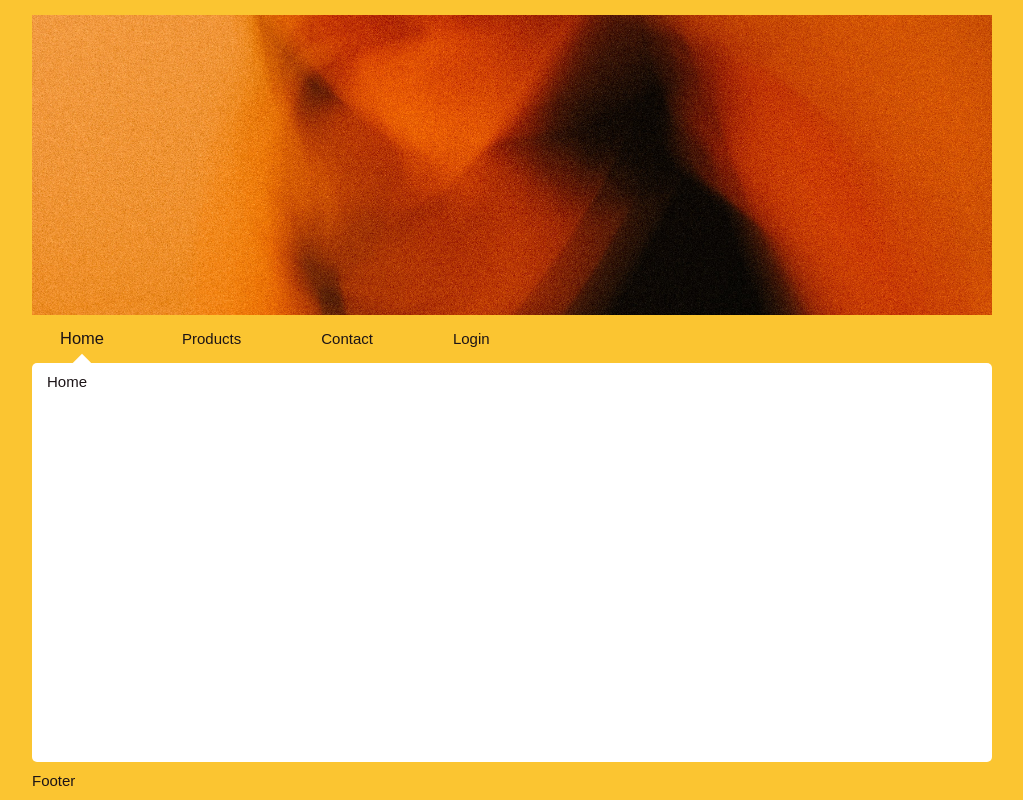
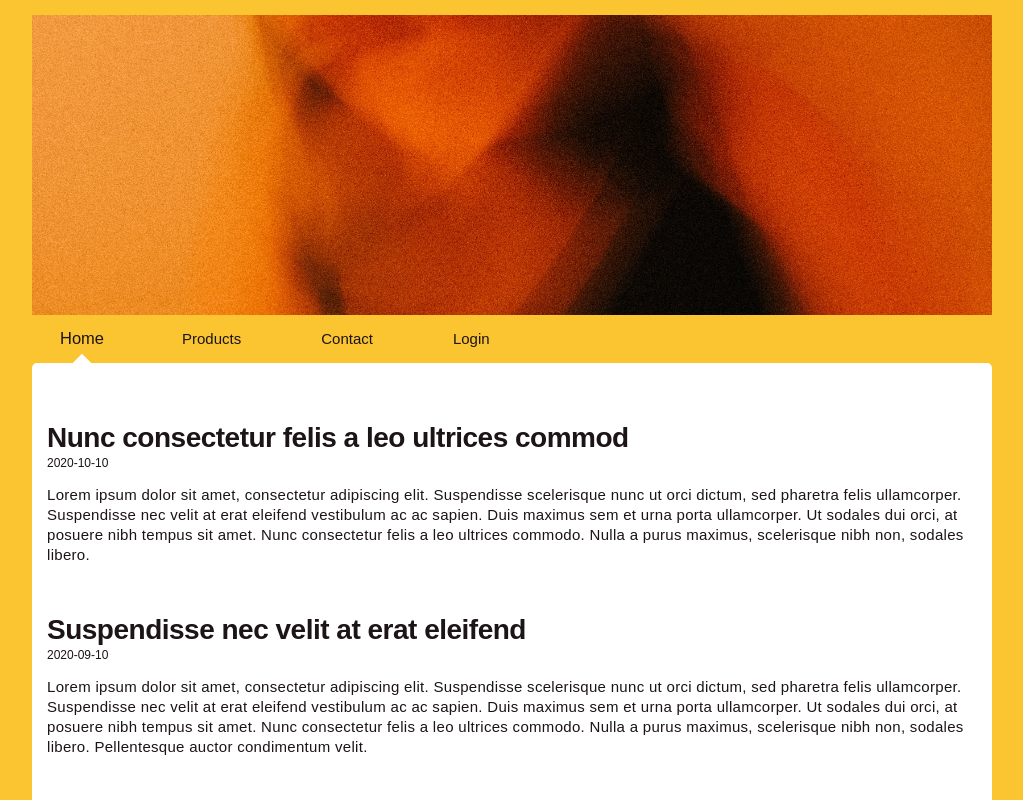
Before and after one commit to conspir0/react-14_router, a React (Create React App) app: page / in a window 1280 px wide. Shown: the top 800 px of the page, without its empty margins (128-1151 px from the left). Built offline with nearby package versions, Linux system fonts and the light colour scheme.

Commit message:
Create Article component.

```diff
--- /dev/null
+++ b/src/components/Article/Article.css
@@ -0,0 +1,48 @@
+.article-list {
+  display: grid;
+  grid-template-columns: 1fr;
+  grid-gap: 50px;
+  margin: 50px auto;
+}
+
+.article {
+  overflow: hidden;
+}
+
+.article-title {
+  position: relative;
+  font-size: 28px;
+  line-height: 30px;
+  letter-spacing: -.5px;
+  margin-bottom: 3px;
+  cursor: pointer;
+}
+
+.article-title:before {
+  content: '';
+  position: absolute;
+  left: -100%;
+  bottom: 0;
+  display: block;
+  height: 1px;
+  width: 100%;
+  background: #1c1417;
+  transition: .5s ease;
+}
+
+.article-title:hover:before {
+  left: 0;
+  transition: .25s ease;
+}
+
+.article-text {
+  font-size: 15px;
+  line-height: 20px;
+  letter-spacing: .3px;
+}
+
+.article-date {
+  font-size: 12px;
+  line-height: 14px;
+  margin-bottom: 15px;
+}
--- /dev/null
+++ b/src/components/Article/Article.js
@@ -0,0 +1,19 @@
+import React from 'react';
+
+const Article = ({ title, text, date }) => {
+  return (
+    <div className="article">
+      <h2 className="article-title">
+        {title}
+      </h2>
+      <div className="article-date">
+        {date}
+      </div>
+      <p className="article-text">
+        {text}
+      </p>
+    </div>
+  );
+}
+
+export default Article;
--- a/src/layouts/Nav/Nav.css
+++ b/src/layouts/Nav/Nav.css
@@ -1,6 +1,8 @@
 .nav {
   display: flex;
   list-style: none;
+  overflow-x: auto;
+  overflow-y: hidden;
 }
 
 .nav-elem:not(:nth-of-type(1)) {
--- a/src/pages/Home/Home.js
+++ b/src/pages/Home/Home.js
@@ -1,8 +1,28 @@
 import React from 'react';
+import Article from '../../components/Article/Article';
+import './../../components/Article/Article.css';
+
+
+const data = [
+  { id: 1, title: 'Nunc consectetur felis a leo ultrices commod', text: 'Lorem ipsum dolor sit amet, consectetur adipiscing elit. Suspendisse scelerisque nunc ut orci dictum, sed pharetra felis ullamcorper. Suspendisse nec velit at erat eleifend vestibulum ac ac sapien. Duis maximus sem et urna porta ullamcorper. Ut sodales dui orci, at posuere nibh tempus sit amet. Nunc consectetur felis a leo ultrices commodo. Nulla a purus maximus, scelerisque nibh non, sodales libero.', date: '2020-10-10' },
+  { id: 12, title: 'Suspendisse nec velit at erat eleifend', text: 'Lorem ipsum dolor sit amet, consectetur adipiscing elit. Suspendisse scelerisque nunc ut orci dictum, sed pharetra felis ullamcorper. Suspendisse nec velit at erat eleifend vestibulum ac ac sapien. Duis maximus sem et urna porta ullamcorper. Ut sodales dui orci, at posuere nibh tempus sit amet. Nunc consectetur felis a leo ultrices commodo. Nulla a purus maximus, scelerisque nibh non, sodales libero. Pellentesque auctor condimentum velit.', date: '2020-09-10' },
+  { id: 3, title: 'Lorem ipsum dolor sit amet, consectetur adipiscing elit', text: 'Lorem ipsum dolor sit amet, consectetur adipiscing elit. Suspendisse scelerisque nunc ut orci dictum, sed pharetra felis ullamcorper. Suspendisse nec velit at erat eleifend vestibulum ac ac sapien. Duis maximus sem et urna porta ullamcorper.', date: '2020-05-06' },
+  { id: 4, title: 'Pellentesque auctor condimentum velit', text: 'Lorem ipsum dolor sit amet, consectetur adipiscing elit. Suspendisse scelerisque nunc ut orci dictum, sed pharetra felis ullamcorper. Suspendisse nec velit at erat eleifend vestibulum ac ac sapien. Duis maximus sem et urna ullamcorper. Ut sodales dui orci, at posuere nibh tempus sit amet.', date: '2020-01-15' },
+  { id: 5, title: 'Suspendisse scelerisque nunc ut orci dictum', text: 'Lorem ipsum dolor sit amet, consectetur adipiscing elit. Suspendisse scelerisque nunc ut orci dictum, sed pharetra felis ullamcorper. Suspendisse nec velit at erat eleifend vestibulum ac ac sapien. Duis maximus sem et urna porta ullamcorper. Ut sodales dui orci, at posuere nibh tempus sit amet. Nunc consectetur felis a leo ultrices commodo.', date: '2019-11-23' },
+  { id: 6, title: 'Ut sodales dui orci, at posuere nibh tempus sit ame', text: 'Lorem ipsum dolor sit amet, consectetur adipiscing elit. Suspendisse scelerisque nunc ut orci dictum, sed pharetra felis ullamcorper. Suspendisse nec velit at erat eleifend vestibulum ac ac sapien. Duis maximus sem et urna porta ullamcorper.', date: '2014-05-06' },
+];
 
 const Home = () => {
+  const articles = data.map(item => (
+    <Article
+      key={item.id}
+      {...item}
+    />
+  ))
   return (
-    <div>Home</div>
+    <div className="article-list">
+      {articles}
+    </div>
   );
 }
 
```
